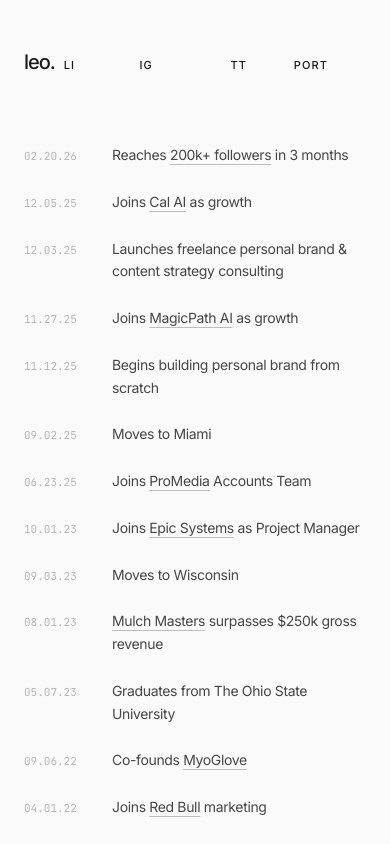
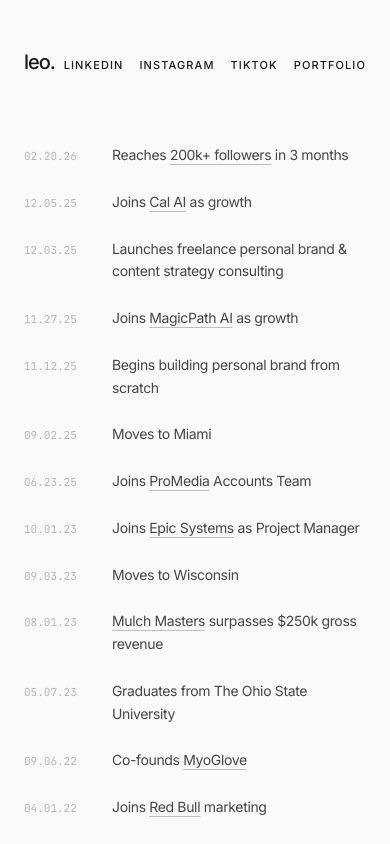
Before and after one commit to leonardyu19-stack/leo-yu-port, a React (Vite) app: page / in a window 390 px wide. Shown: the top 844 px of the page. Built offline with nearby package versions, Linux system fonts and the light colour scheme.

Commit message:
Update App.tsx

```diff
--- a/src/App.tsx
+++ b/src/App.tsx
@@ -72,7 +72,7 @@
           leo.
         </motion.h1>
 
-        <nav className="flex gap-4">
+        <nav className="flex gap-x-4 gap-y-2 flex-wrap justify-end">
           {socialLinks.map((link, i) => (
             <motion.a
               key={link.label}
@@ -88,6 +88,8 @@
               }}
               className="text-[11px] font-medium opacity-50 hover:opacity-100 transition-opacity uppercase tracking-widest relative"
             >
+              {/* Desktop View: Reveal on Hover */}
+              <span className="hidden md:block relative">
                 <span className="invisible">{link.full}</span>
                 <motion.span
                   className="absolute left-0 top-0 whitespace-nowrap"
@@ -109,6 +111,12 @@
                 >
                   {link.full}
                 </motion.span>
+              </span>
+
+              {/* Mobile View: Always Full */}
+              <span className="md:hidden">
+                {link.full}
+              </span>
             </motion.a>
           ))}
         </nav>
```
Lines whose indentation alone changed are shown as unchanged.
